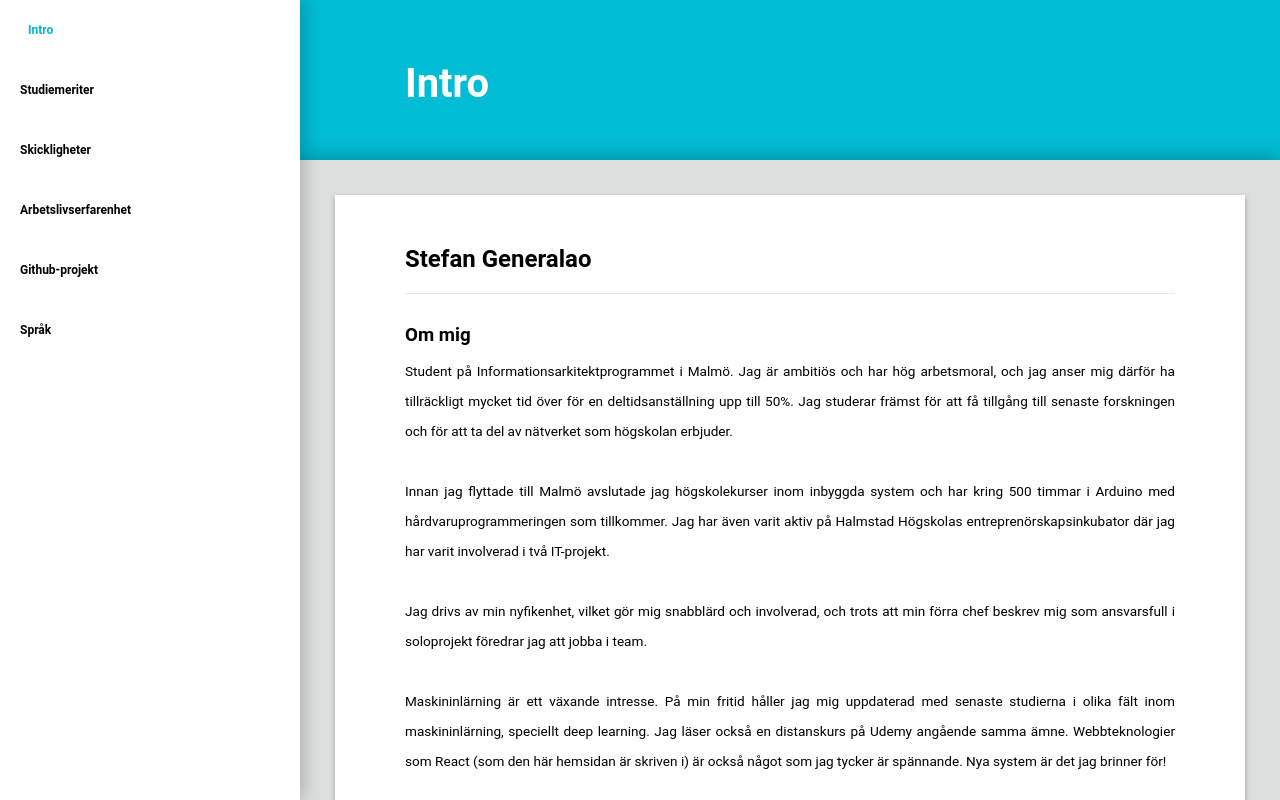
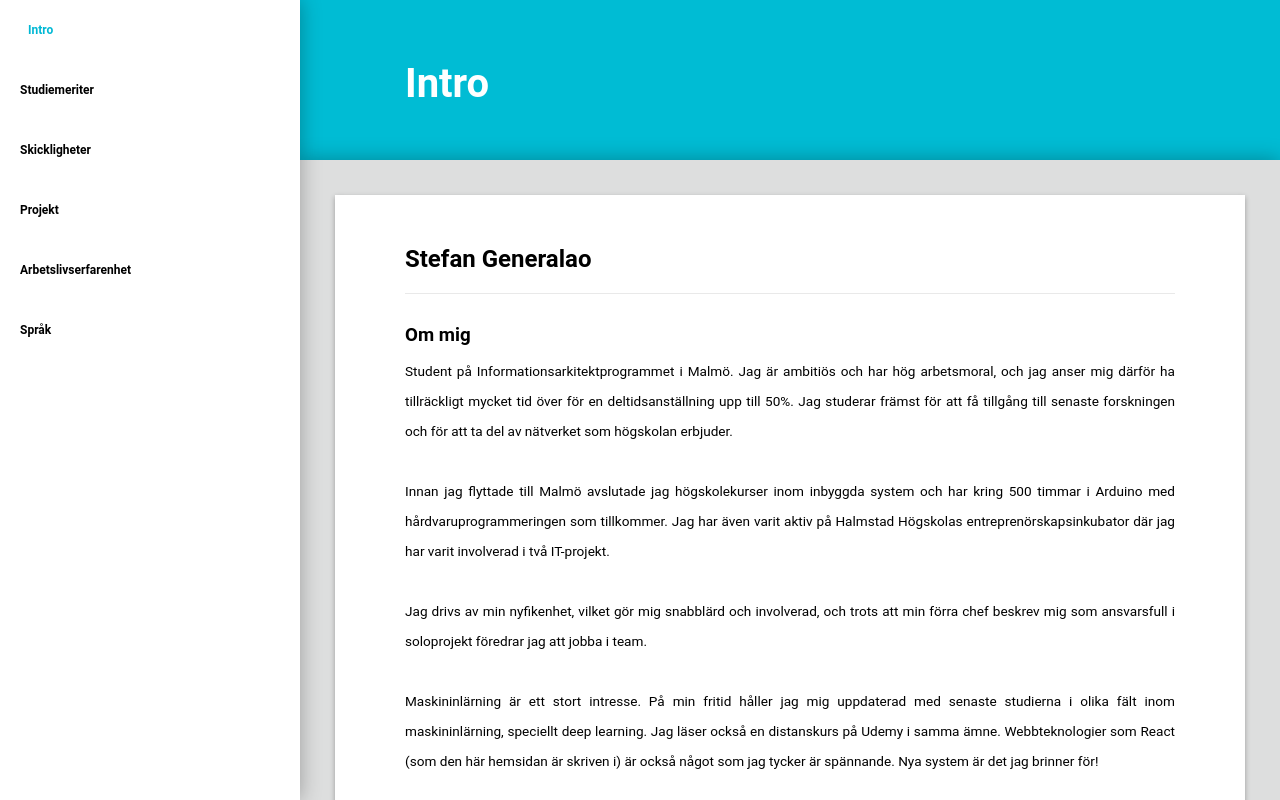
Before and after one commit to stefangeneralao/stefan-generalao-cv, a React (Create React App) app: page / in a window 1280 px wide. Shown: the top 800 px of the page. Built offline with nearby package versions, Linux system fonts and the light colour scheme.

Commit message:
Updated content

```diff
--- a/src/storage.js
+++ b/src/storage.js
@@ -16,13 +16,13 @@ const storage = {
 			subSections: [
 				{id: "Maskininlärning"},
 				{id: "Webbteknologier"},
-				{id: "Hårdvara"},
+				{id: "IoT"},
 				{id: "3D-printing och design"},
 				{id: "Övrigt"},
 			]
 		},
+		{id: "Projekt"},
     {id: "Arbetslivserfarenhet"},
-    {id: "Github-projekt"},
     {id: "Språk"},
     // {id: "Intressen"},
   ],
@@ -43,7 +43,7 @@ const storage = {
 				{paragraph: "Jag drivs av min nyfikenhet, vilket gör mig snabblärd och involverad, och trots att min förra chef beskrev mig som ansvarsfull i soloprojekt föredrar jag att jobba i team."},
 
 				// {paragraph: "Maskininlärning är ett växande intresse. Min fritid spenderas på studier av olika fält inom maskininlärning, speciellt deep learning. Även webbteknologier som React är spännande. Nya system är det jag brinner för!"},
-				{paragraph: "Maskininlärning är ett växande intresse. På min fritid håller jag mig uppdaterad med senaste studierna i olika fält inom maskininlärning, speciellt deep learning. Jag läser också en distanskurs på Udemy angående samma ämne. Webbteknologier som React (som den här hemsidan är skriven i) är också något som jag tycker är spännande. Nya system är det jag brinner för!"},
+				{paragraph: "Maskininlärning är ett stort intresse. På min fritid håller jag mig uppdaterad med senaste studierna i olika fält inom maskininlärning, speciellt deep learning. Jag läser också en distanskurs på Udemy i samma ämne. Webbteknologier som React (som den här hemsidan är skriven i) är också något som jag tycker är spännande. Nya system är det jag brinner för!"},
 
 				{paragraph: "Navigera dig gärna i menyn till vänster. Hoppas att ni finner mig intressant,"},
 				{paragraph: "Stefan Generalao"}
@@ -138,6 +138,20 @@ const storage = {
 			]
 		},
 
+		{
+			section: "Avslutade studiemeriter",
+			content: [
+				{title: "Envariabelanalys"},
+        {divider: "full"},
+				{subtitle: "Lärosäte"},
+				{paragraph: "Högskolan i Halmstad"},
+				{subtitle: "Högskolepoäng"},
+				{paragraph: "6.0"},
+				{subtitle: "Godkänt datum"},
+				{paragraph: "150117"}
+			]
+		},
+
     {
       section: "Avslutade studiemeriter",
 			content: [
@@ -151,20 +165,6 @@ const storage = {
 				{paragraph: "141119"}
 			]
     },
-
-		{
-			section: "Avslutade studiemeriter",
-			content: [
-				{title: "Envariabelanalys"},
-        {divider: "full"},
-				{subtitle: "Lärosäte"},
-				{paragraph: "Högskolan i Halmstad"},
-				{subtitle: "Högskolepoäng"},
-				{paragraph: "6.0"},
-				{subtitle: "Godkänt datum"},
-				{paragraph: "150117"}
-			]
-		},
 
     {
       section: "Pågående studiemeriter",
@@ -216,8 +216,8 @@ const storage = {
 				{subtitle: "Kunnighet"},
 				{progressbar: 40},
 				{subtitle: "Detaljer"},
-				{paragraph: "Jag kan skapa deep neural networks och med fiktiva kunddatabaser har jag bland annat kunnat förutspå önskade egenskaper, till exempel om en bestämd kund kommer att säga upp sitt avtal inom ett halvår."},
-				{paragraph: "Med convolutional neural network (CNN) har jag konstruerat klassifierare som ser skillnad på hundar och katter. Arkitekturen kan dock appliceras på många användningsområden, bland annat cancerklassifiering."}
+				{paragraph: "Jag kan skapa deep neural networks. Med fiktiva kunddatabaser har jag bland annat kunnat förutspå önskade egenskaper, till exempel sannolikheten att en bestämd kund kommer att säga upp sitt avtal inom ett halvår."},
+				{paragraph: "Med convolutional neural network har jag konstruerat klassifierare som ser skillnad på hundar och katter. Arkitekturen kan appliceras på många användningsområden, bland annat cancerklassifiering."}
 			]
 		},
 
@@ -241,7 +241,7 @@ const storage = {
 				{subtitle: "Kunnighet"},
 				{progressbar: 10},
 				{subtitle: "Detaljer"},
-				{paragraph: "JavaScript-bibliotek för att bygga, träna och aktivera neuronnät. I Synapse testade jag att lösa XOR-problemet, även kallat neuronnätverkets motsvarighet till Hello World."}
+				{paragraph: "JavaScript-bibliotek för att bygga, träna och aktivera neurala nätverk. I Synapse testade jag att lösa det så kallade XOR-problemet som ofta anses vara neurala nätverkets motsvarighet till Hello World."}
 			]
 		},
 
@@ -318,7 +318,7 @@ const storage = {
 		},
 
 		{
-			section: "Hårdvara",
+			section: "IoT",
 			content: [
 				{title: "Arduino - Mjukvara och hårdvara"},
         {divider: "full"},
@@ -330,19 +330,20 @@ const storage = {
 		},
 
 		{
-			section: "Hårdvara",
+			section: "IoT",
 			content: [
-				{title: "Elektroteknik"},
-        {divider: "full"},
+				{title: "Hårdvaruhacking, felsökning, buggtestning"},
+				{divider: "full"},
 				{subtitle: "Kunnighet"},
-				{progressbar: 90},
+				{progressbar: 80},
 				{subtitle: "Detaljer"},
-				{paragraph: "Bra grundläggande kunskap om flertalet passiva och aktiva komponenter. Har även skickligheten att löda SMD-komponenter."}
+				{paragraph: "Min nyfikenhet är för stark för att låta chassit vara stängt."},
+				{paragraph: "I ett projekt (se WhatRemote under sektionen Projekt) byggde jag mitt egna smarta hem. Bland annat hackades Apple Remote för att styra Luxorparts fjärrströmbrytare. Jag lyckades även översätta BlueToothsignaler till IR för att styra min TV med mobilen. Projektet krävde grundlig kunskap för elektronik och kunskap att tillverka prototyper."},
 			]
 		},
 
 		{
-			section: "Hårdvara",
+			section: "IoT",
 			content: [
 				{title: "Raspberry PI"},
         {divider: "full"},
@@ -354,7 +355,19 @@ const storage = {
 		},
 
 		{
-			section: "Hårdvara",
+			section: "IoT",
+			content: [
+				{title: "Elektroteknik"},
+        {divider: "full"},
+				{subtitle: "Kunnighet"},
+				{progressbar: 60},
+				{subtitle: "Detaljer"},
+				{paragraph: "Bra grundläggande kunskap om flertalet passiva och aktiva komponenter. Har även skickligheten att löda SMD-komponenter."}
+			]
+		},
+
+		{
+			section: "IoT",
 			content: [
 				{title: "C/C++ (Inbyggda system)"},
         {divider: "full"},
@@ -529,7 +542,19 @@ const storage = {
 		},
 
 		{
-			section: "Github-projekt",
+			section: "Projekt",
+			content: [
+				{title: "WhatRemote"},
+				{divider: "full"},
+				{subtitle: "Detaljer om projektet"},
+				{paragraph: "Mitt egna smarta hem kallar jag WhatRemote. Med systemet styr jag TV, förstärkare och vägguttag med en applikation i Android. Alla fjärrkontroller i vardagsrummet har blivit ersatta av WhatRemote."},
+				{paragraph: "Microprocessorn är Atmel ATMega328 och koden är skriven av mig i C++."},
+				{paragraph: "Demovisning erbjuds för alla gäster. Välkommen!"}
+			]
+		},
+
+		{
+			section: "Projekt",
 			content: [
 				{title: "Stefan Generalao-CV"},
 				{divider: "full"},
@@ -541,7 +566,7 @@ const storage = {
 		},
 
 		{
-			section: "Github-projekt",
+			section: "Projekt",
 			content: [
 				{title: "Genetic Path Finder"},
 				{divider: "full"},
@@ -553,7 +578,7 @@ const storage = {
 		},
 
 		{
-			section: "Github-projekt",
+			section: "Projekt",
 			content: [
 				{title: "Digital Stargazing"},
 				{divider: "full"},
```
